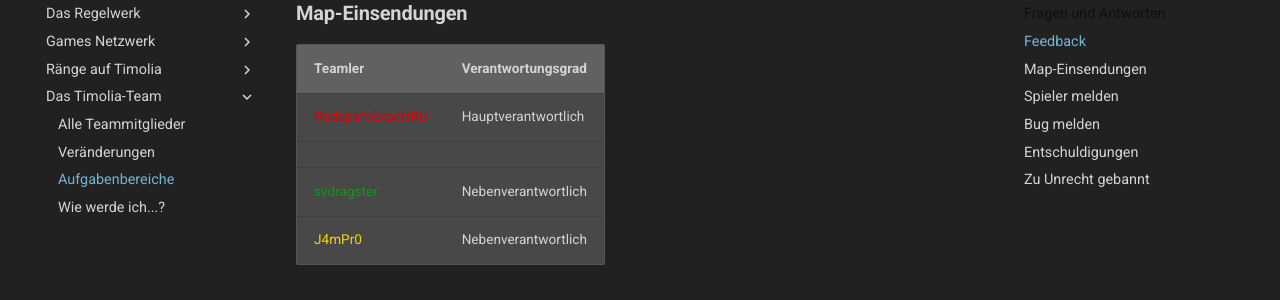
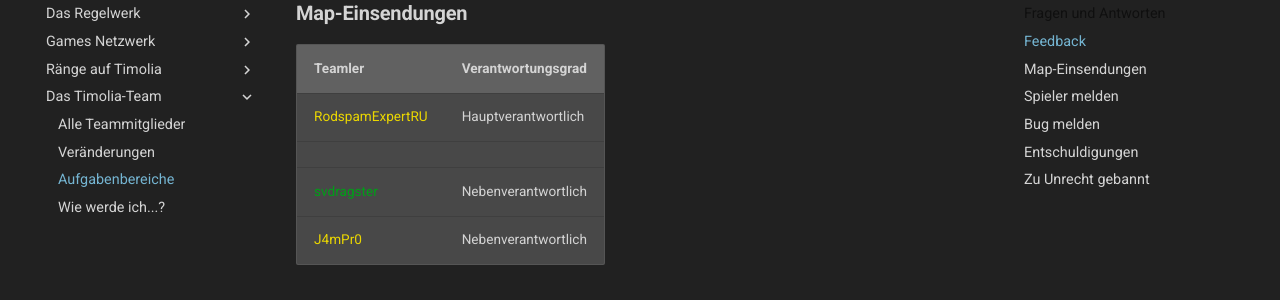
Before and after one commit to TimoliaDE/HowTo, an MkDocs documentation site: the page built from docs/team/responsibilities.md, in a window 1280 px wide and 900 px high, scrolled down 1386 px. Shown: the part 150-450 px from the top of the window. Built offline with MkDocs 1.6.1 and Material for MkDocs 9.7.7, drawn with Linux system fonts in a browser that asks for light colours; old or Windows-style settings are respelled for this version of MkDocs.

Commit message:
RodspamExpertRU ist nur Sup+

```diff
--- a/docs/team/responsibilities.md
+++ b/docs/team/responsibilities.md
@@ -40,7 +40,7 @@ Die Verantwortlichen für die Forenorganisation kümmern sich sowohl um den Aufb
 ### **Map-Einsendungen**
 | Teamler | Verantwortungsgrad |
 | ------ | ------ |
-|<span class='moderator'>RodspamExpertRU</span> | Hauptverantwortlich |
+|<span class='supporter-plus'>RodspamExpertRU</span> | Hauptverantwortlich |
 | | |
 |<span class='developer-plus'>svdragster</span> | Nebenverantwortlich |
 |<span class='supporter-plus'>J4mPr0</span> | Nebenverantwortlich |
```
